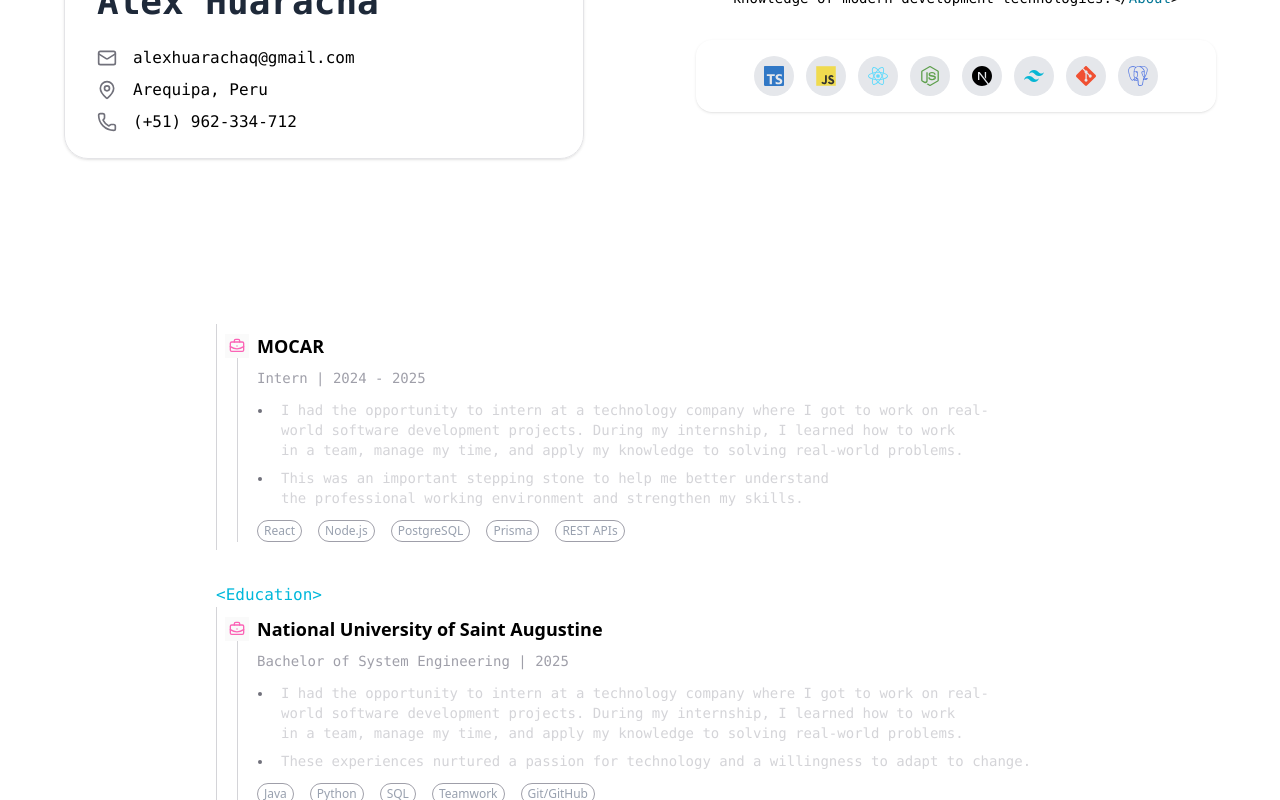
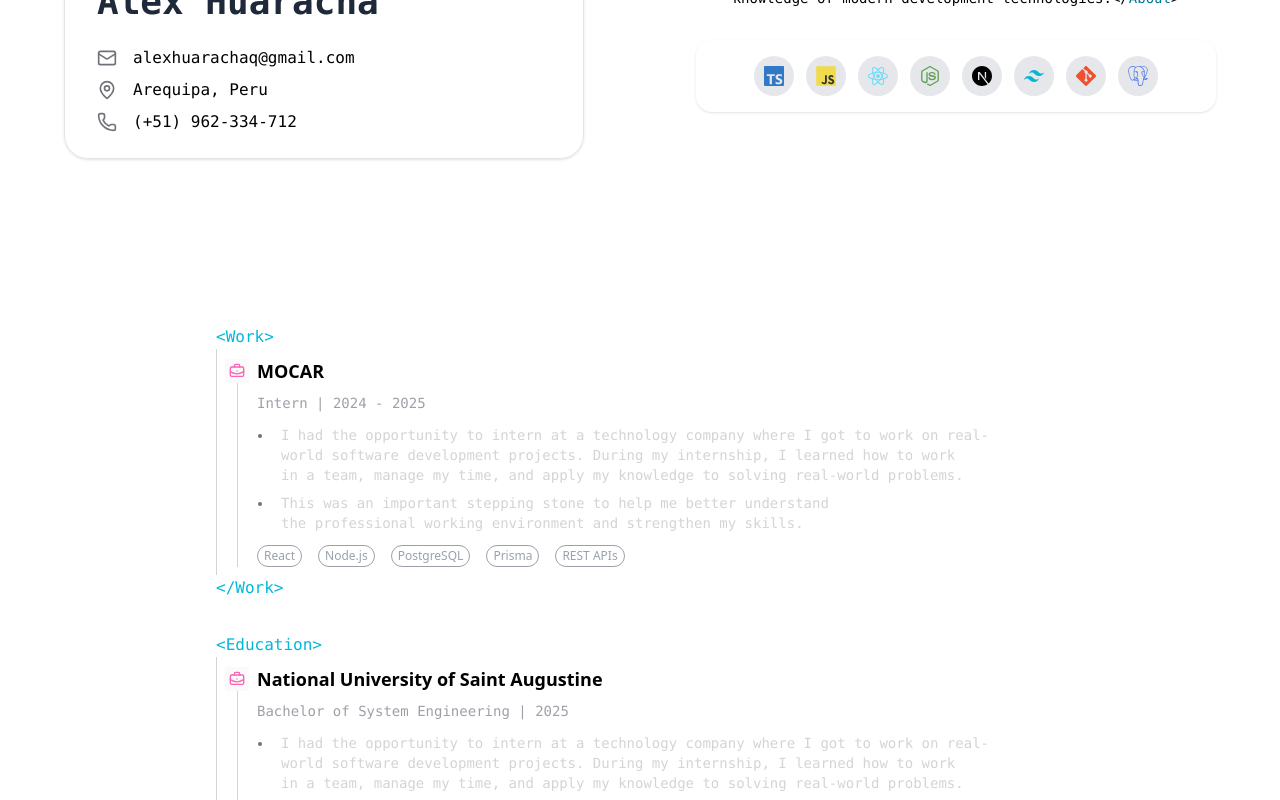
Before and after one commit to Alex-TheResilient/portfolio, a Next.js app: page / in a window 1280 px wide. Shown: the part 548-1348 px from the top of the page. Built offline with nearby package versions, Linux system fonts and the light colour scheme.

Commit message:
Add opening and closing tags to WorkSection for improved semantic clarity

```diff
--- a/components/sections/WorkSection.tsx
+++ b/components/sections/WorkSection.tsx
@@ -6,9 +6,22 @@ export function WorkSection() {
 
   return (
     <div className="space-y-0">
+      {/* Open Tag */}
+      <span className="inline-flex font-mono ml-2 text-cyan-500 dark:text-cyan-400">
+        <span className="dark:text-zinc-50">&lt;</span>
+        <span>Work</span>
+        <span className="dark:text-zinc-50">&gt;</span>
+      </span>
+      {/* Content */}
       {workExperiences.map((experience, index) => (
         <ExperienceCard key={index} experience={experience} />
       ))}
+      {/* Close Tag */}
+      <span className="inline-flex font-mono ml-2 text-cyan-500 dark:text-cyan-400">
+        <span className="dark:text-zinc-50">&lt;/</span>
+        <span>Work</span>
+        <span className="dark:text-zinc-50">&gt;</span>
+      </span>
     </div>
   );
 }
```
